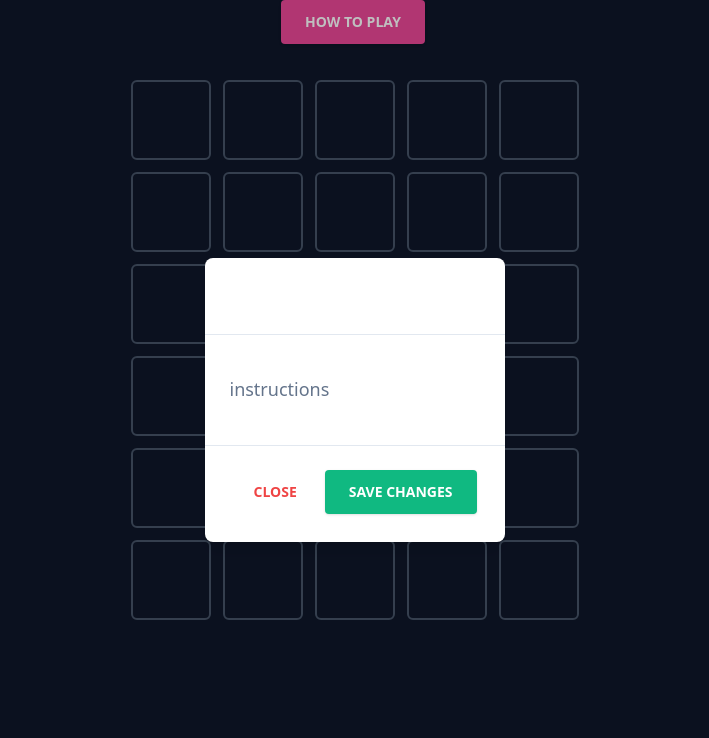
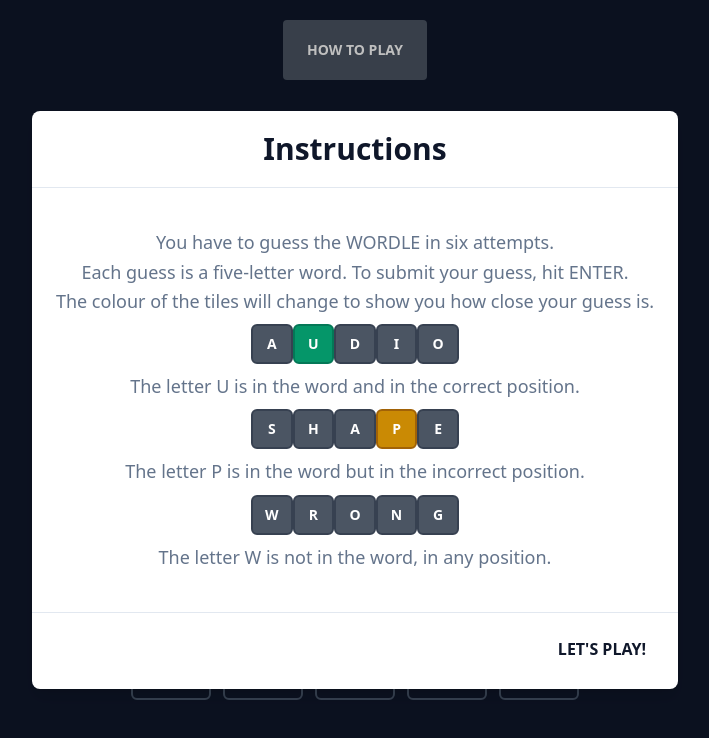
Before and after one commit to sahildmk/Wordle, a Next.js app: page / in a window 1280 px wide. Both pictures are taken after a click on the button "HOW TO PLAY". Shown: the top 738 px of the page, without its empty margins (285-994 px from the left). Built offline with nearby package versions, Linux system fonts and the light colour scheme.

Commit message:
styling complete for instructions modal

```diff
--- a/pages/components/HowToPlayModal.tsx
+++ b/pages/components/HowToPlayModal.tsx
@@ -5,7 +5,7 @@
   return (
     <>
       <button
-        className="bg-pink-500 text-white active:bg-pink-600 font-bold uppercase text-sm px-6 py-3 rounded shadow hover:shadow-lg outline-none focus:outline-none mr-1 mb-1 ease-linear transition-all duration-150"
+        className="bg-gray-600 active:bg-gray-700 text-white font-bold uppercase text-sm px-6 py-5 mt-5 rounded"
         type="button"
         onClick={() => setShowModal(true)}
       >
@@ -16,40 +16,51 @@
           <div
             className="justify-center items-center flex overflow-x-hidden overflow-y-auto fixed inset-0 z-50 outline-none focus:outline-none"
           >
-            <div className="relative w-auto my-6 mx-auto max-w-3xl">
+            <div className="relative w-auto my-6 mx-auto max-w-3xl text-center">
               <div className="border-0 rounded-lg shadow-lg relative flex flex-col w-full bg-white outline-none focus:outline-none">
-                <div className="flex items-start justify-between p-5 border-b border-solid border-slate-200 rounded-t">
-                  <h3 className="text-3xl font-semibold">
-                    Modal Title
+                <div className="text-center p-5 border-b border-solid border-slate-200">
+                  <h3 className="text-3xl text-slate-900 font-semibold">
+                    Instructions
                   </h3>
-                  <button
-                    className="p-1 ml-auto bg-transparent border-0 text-black opacity-5 float-right text-3xl leading-none font-semibold outline-none focus:outline-none"
-                    onClick={() => setShowModal(false)}
-                  >
-                    <span className="bg-transparent text-black opacity-5 h-6 w-6 text-2xl block outline-none focus:outline-none">
-                      ×
-                    </span>
-                  </button>
                 </div>
                 <div className="relative p-6 flex-auto">
                   <p className="my-4 text-slate-500 text-lg leading-relaxed">
-                    instructions
+                    You have to guess the WORDLE in six attempts.<br/>
+                    Each guess is a five-letter word. To submit your guess, hit ENTER.<br/>
+                    The colour of the tiles will change to show you how close your guess is.
+                    <div className="flex m-auto py-2 w-52 h-14">
+                      <div className="flex-1 pt-2 text-white text-sm font-bold uppercase place-items-center rounded-md border-2 border-solid border-gray-700 bg-gray-600">A</div>
+                      <div className="flex-1 pt-2 text-white text-sm font-bold uppercase place-items-center rounded-md border-2 border-solid border-emerald-700 bg-emerald-600">U</div>
+                      <div className="flex-1 pt-2 text-white text-sm font-bold uppercase place-items-center rounded-md border-2 border-solid border-gray-700 bg-gray-600">D</div>
+                      <div className="flex-1 pt-2 text-white text-sm font-bold uppercase place-items-center rounded-md border-2 border-solid border-gray-700 bg-gray-600">I</div>
+                      <div className="flex-1 pt-2 text-white text-sm font-bold uppercase place-items-center rounded-md border-2 border-solid border-gray-700 bg-gray-600">O</div>
+                    </div>
+                    The letter U is in the word and in the correct position.
+                    <div className="flex m-auto py-2 w-52 h-14">
+                      <div className="flex-1 pt-2 text-white text-sm font-bold uppercase place-items-center rounded-md border-2 border-solid border-gray-700 bg-gray-600">S</div>
+                      <div className="flex-1 pt-2 text-white text-sm font-bold uppercase place-items-center rounded-md border-2 border-solid border-gray-700 bg-gray-600">H</div>
+                      <div className="flex-1 pt-2 text-white text-sm font-bold uppercase place-items-center rounded-md border-2 border-solid border-gray-700 bg-gray-600">A</div>
+                      <div className="flex-1 pt-2 text-white text-sm font-bold uppercase place-items-center rounded-md border-2 border-solid border-yellow-700 bg-yellow-600">P</div>
+                      <div className="flex-1 pt-2 text-white text-sm font-bold uppercase place-items-center rounded-md border-2 border-solid border-gray-700 bg-gray-600">E</div>
+                    </div>
+                    The letter P is in the word but in the incorrect position.
+                    <div className="flex m-auto py-2 w-52 h-14">
+                      <div className="flex-1 pt-2 text-white text-sm font-bold uppercase place-items-center rounded-md border-2 border-solid border-gray-700 bg-gray-600">W</div>
+                      <div className="flex-1 pt-2 text-white text-sm font-bold uppercase place-items-center rounded-md border-2 border-solid border-gray-700 bg-gray-600">R</div>
+                      <div className="flex-1 pt-2 text-white text-sm font-bold uppercase place-items-center rounded-md border-2 border-solid border-gray-700 bg-gray-600">O</div>
+                      <div className="flex-1 pt-2 text-white text-sm font-bold uppercase place-items-center rounded-md border-2 border-solid border-gray-700 bg-gray-600">N</div>
+                      <div className="flex-1 pt-2 text-white text-sm font-bold uppercase place-items-center rounded-md border-2 border-solid border-gray-700 bg-gray-600">G</div>
+                    </div>
+                    The letter W is not in the word, in any position.
                   </p>
                 </div>
                 <div className="flex items-center justify-end p-6 border-t border-solid border-slate-200 rounded-b">
                   <button
-                    className="text-red-500 background-transparent font-bold uppercase px-6 py-2 text-sm outline-none focus:outline-none mr-1 mb-1 ease-linear transition-all duration-150"
+                    className="text-slate-900 background-transparent font-bold uppercase px-1 outline-none focus:outline-none mr-1 mb-1 ease-linear transition-all duration-150"
                     type="button"
                     onClick={() => setShowModal(false)}
                   >
-                    Close
-                  </button>
-                  <button
-                    className="bg-emerald-500 text-white active:bg-emerald-600 font-bold uppercase text-sm px-6 py-3 rounded shadow hover:shadow-lg outline-none focus:outline-none mr-1 mb-1 ease-linear transition-all duration-150"
-                    type="button"
-                    onClick={() => setShowModal(false)}
-                  >
-                    Save Changes
+                    Let's play!
                   </button>
                 </div>
               </div>
--- a/pages/index.tsx
+++ b/pages/index.tsx
@@ -123,7 +123,7 @@
       <Head>
         <title>Wordle Clone</title>
       </Head>
-      <nav className="h-20">
+      <nav className="h-40">
         <HowToPlayModal />
       </nav>
       <main className="">
```
